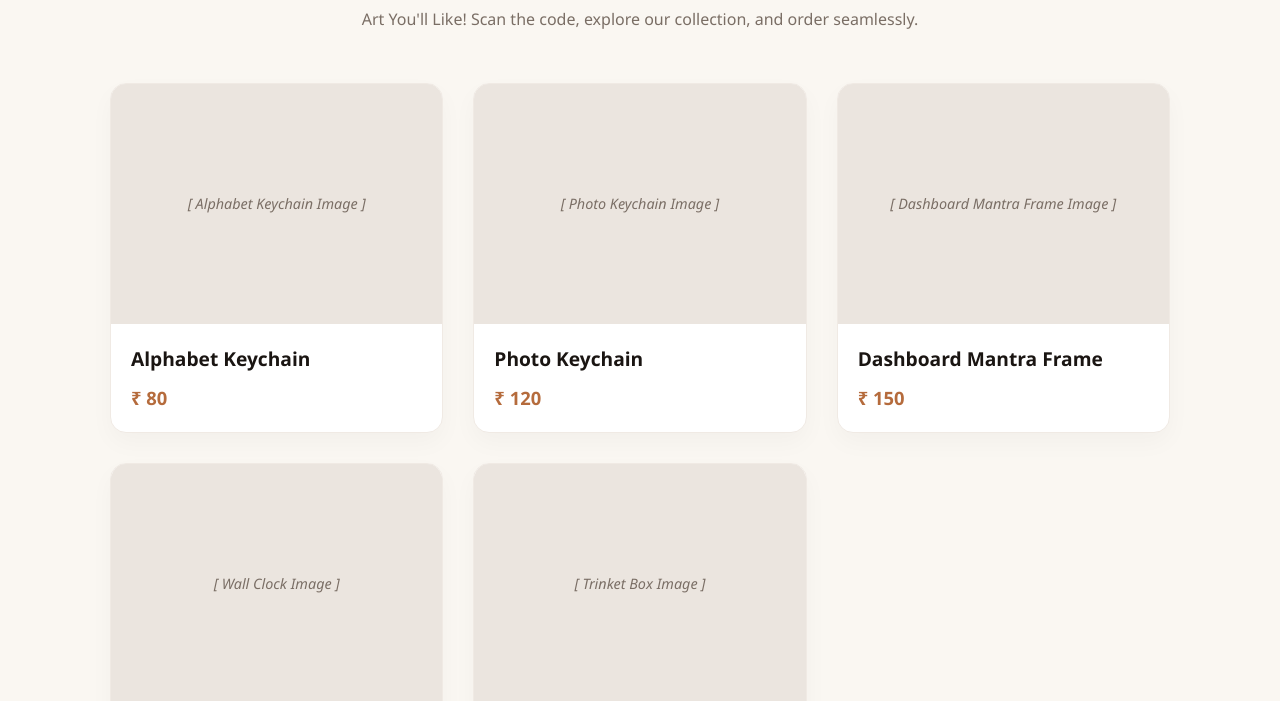
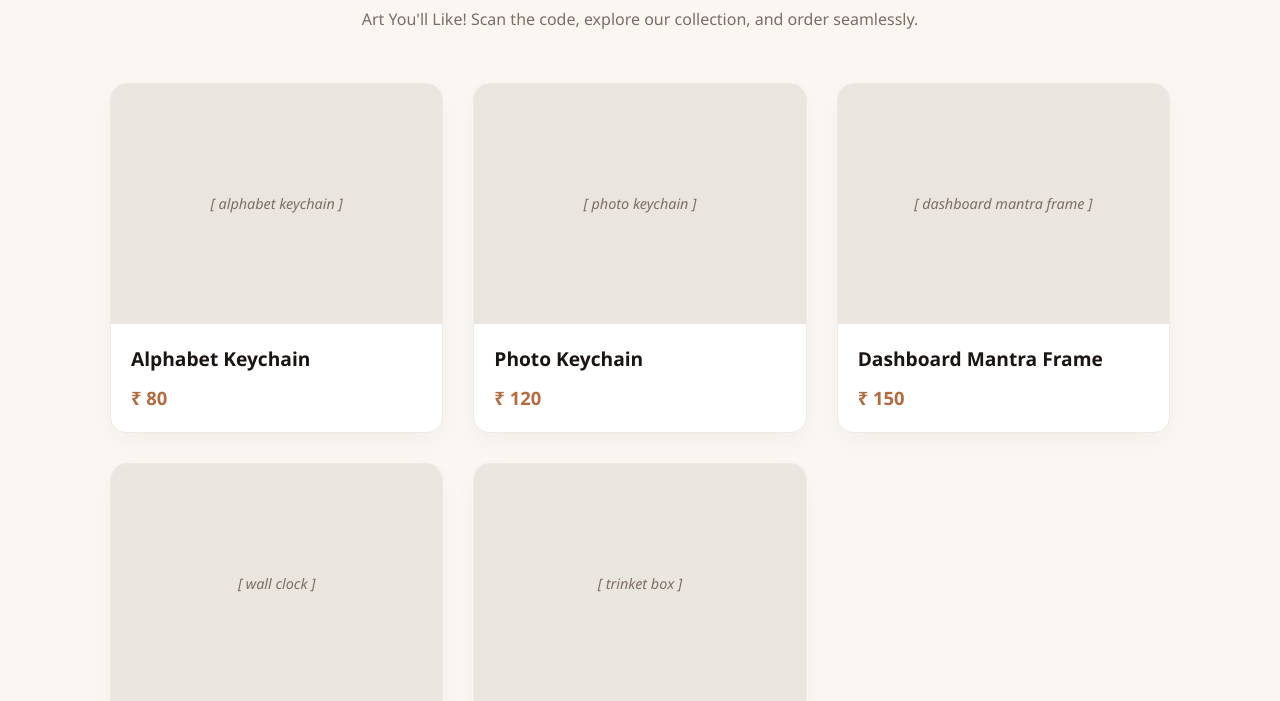
Before and after one commit to likresinart/lik-resin-art, a plain HTML site: page web.html in a window 1280 px wide. Shown: the part 795-1496 px from the top of the page. Drawn offline with Linux system fonts and the light colour scheme.

```diff
--- a/web.html
+++ b/web.html
@@ -227,7 +227,7 @@
 
             <!-- Item 1 -->
             <div class="card">
-                <div class="card-img">[ Alphabet Keychain Image ]</div>
+                <div class="card-img">[ alphabet keychain ]</div>
                 <div class="card-info">
                     <h3 class="card-title">Alphabet Keychain</h3>
                     <p class="card-price">₹ 80</p>
@@ -236,7 +236,7 @@
 
             <!-- Item 2 -->
             <div class="card">
-                <div class="card-img">[ Photo Keychain Image ]</div>
+                <div class="card-img">[ photo keychain ]</div>
                 <div class="card-info">
                     <h3 class="card-title">Photo Keychain</h3>
                     <p class="card-price">₹ 120</p>
@@ -245,7 +245,7 @@
 
             <!-- Item 3 -->
             <div class="card">
-                <div class="card-img">[ Dashboard Mantra Frame Image ]</div>
+                <div class="card-img">[ dashboard mantra frame ]</div>
                 <div class="card-info">
                     <h3 class="card-title">Dashboard Mantra Frame</h3>
                     <p class="card-price">₹ 150</p>
@@ -254,7 +254,7 @@
 
             <!-- Item 4 -->
             <div class="card">
-                <div class="card-img">[ Wall Clock Image ]</div>
+                <div class="card-img">[ wall clock ]</div>
                 <div class="card-info">
                     <h3 class="card-title">Wall Clock</h3>
                     <p class="card-price">₹ 600</p>
@@ -263,7 +263,7 @@
 
             <!-- Item 5 -->
             <div class="card">
-                <div class="card-img">[ Trinket Box Image ]</div>
+                <div class="card-img">[ trinket box ]</div>
                 <div class="card-info">
                     <h3 class="card-title">Trinket Box</h3>
                     <p class="card-price">₹ 300</p>
```
